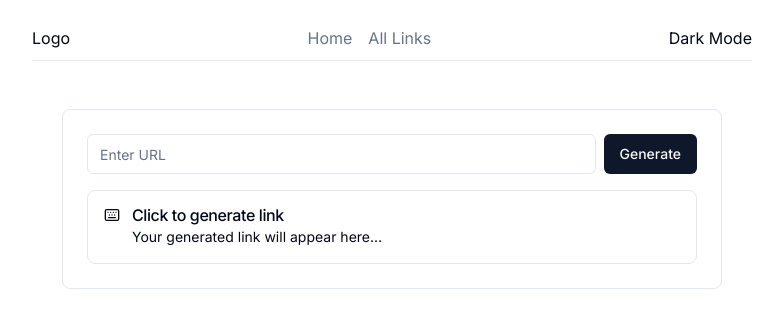
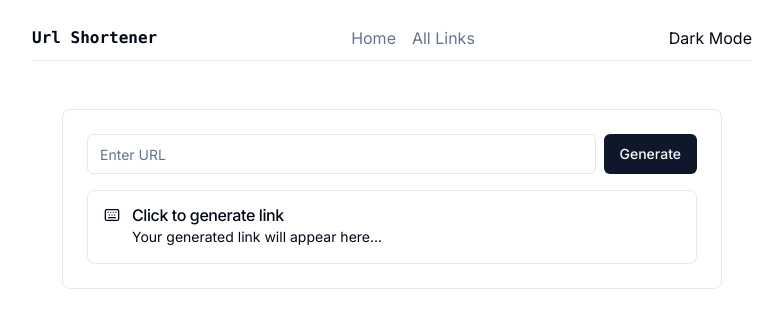
Before and after one commit to hasiburdev/url-shortener, a Next.js app: page / in a window 1280 px wide. Shown: the top 328 px of the page, without its empty margins (248-1031 px from the left). Built offline with nearby package versions, Linux system fonts and the light colour scheme.

Commit message:
Update logo text

```diff
--- a/src/components/navbar.tsx
+++ b/src/components/navbar.tsx
@@ -5,7 +5,9 @@ export const Navbar = () => {
   return (
     <div className="w-full ">
       <nav className="flex items-center justify-between mb-2">
-        <div>Logo</div>
+        <div className="font-mono font-semibold">
+          <Link href="/">Url Shortener</Link>
+        </div>
         <div className="flex items-center gap-4 grow justify-center">
           <Link href="/" className="leading-7 text-muted-foreground">
             Home
```
